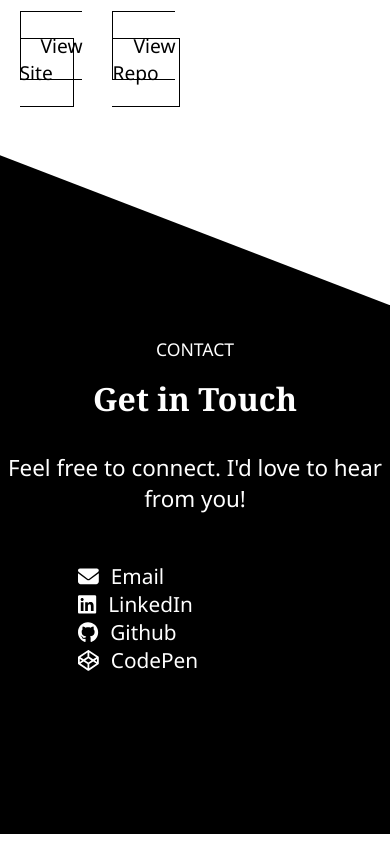
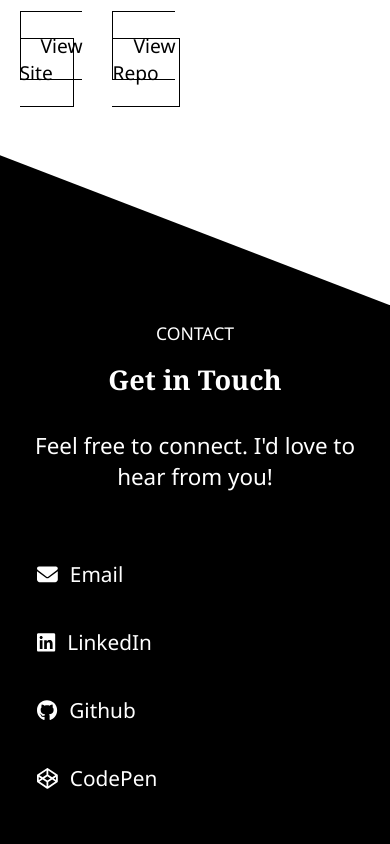
Before and after one commit to surryjm/portfolio-v2, a React (Create React App) app: page / in a window 390 px wide. Shown: the part 4410-5254 px from the top of the page. Built offline with nearby package versions, Linux system fonts and the light colour scheme.

Commit message:
setting up media queries for footer component

```diff
--- a/src/components/Footer/Footer.scss
+++ b/src/components/Footer/Footer.scss
@@ -7,19 +7,67 @@
   background-color: #000000;
   padding: 2rem 0 6rem 0;
   text-align: center;
+  @include extraSmallBreakpoint {
+    padding: 1rem 5% 0 5%;
+  }
+  @include smallBreakpoint {
+    padding: 1rem 5% 0 5%;
+  }
+  @include mediumBreakpoint {
+    padding: 1rem 0 1rem 0;
+  }
+  .subtitle {
+    @include extraSmallThruMediumBreakpoints {
+      font-size: 1.7rem;
+    }
+  }
   ul {
     display: flex;
     flex-direction: row;
     justify-content: center;
     margin-top: 3.5rem;
     font-size: 1.3rem;
-    @include extraSmallThruMediumBreakpoints {
+    @include extraSmallBreakpoint {
       display: flex;
       flex-direction: column;
       align-items: flex-start;
+      margin: 2rem 20% 0 23%;
+      font-size: 1.3rem;
+    }
+    @include smallBreakpoint {
+      display: flex;
+      flex-direction: column;
+      align-items: flex-start;
+      margin: 2rem 26% 0 36%;
+      font-size: 1.3rem;
+    }
+    @include mediumBreakpoint {
+      display: flex;
+      flex-direction: column;
+      align-items: center;
+      font-size: 1.3rem;
+    }
+    // @include extraSmallThruMediumBreakpoints {
+    //   display: flex;
+    //   flex-direction: column;
+    //   align-items: flex-start;
 
-      margin-top: 2rem;
-      font-size: 1.3rem;
+    //   margin-top: 2rem;
+    //   font-size: 1.3rem;
+    // }
+    li {
+      @include extraSmallBreakpoint {
+        padding: 20px 0 20px 0;
+      }
+      @include smallBreakpoint {
+        padding: 20px 0 20px 0;
+      }
+      @include mediumBreakpoint {
+        padding: 20px 0 20px 0;
+        width: 125px;
+        display: flex;
+        flex-direction: row;
+      }
     }
     li > a {
       color: $color-white;
@@ -53,9 +101,26 @@
   }
   ul :not(:last-child) {
     margin-right: 4rem;
+    @include extraSmallThruMediumBreakpoints {
+      margin-right: 0;
+    }
   }
   .footer-line {
     padding-bottom: 4rem;
     margin: 3rem 20% 0 20%;
+    @include extraSmallBreakpoint {
+      border: none;
+      padding-bottom: 2rem;
+      margin: 3rem 17% 0 5%;
+    }
+    @include smallBreakpoint {
+      border: none;
+      padding-bottom: 2rem;
+      margin: 3rem 17% 0 5%;
+    }
+    @include mediumBreakpoint {
+      border: none;
+      padding-bottom: 4rem;
+    }
   }
 }
```
Also changed, not shown: src/components/Button.jsx (deleted, +0 -13 lines).
